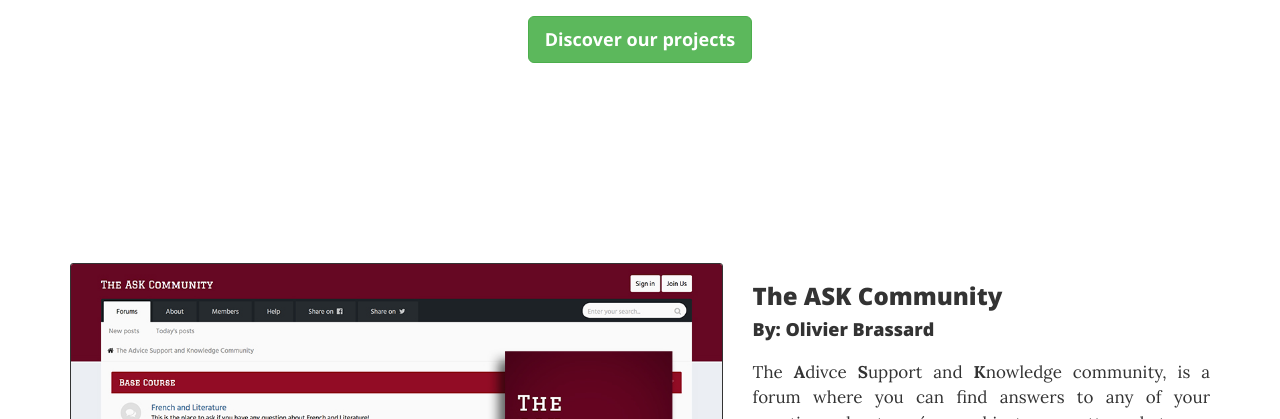
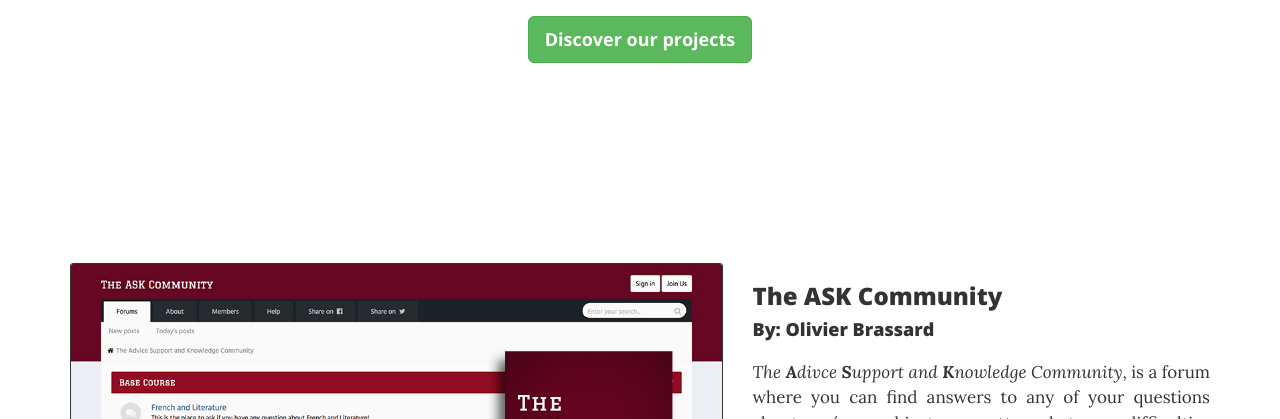
Before and after one commit to obrassard/2017-A-Problem-Solving-Approach-to-Learning, a website: page index.html in a window 1280 px wide. Shown: the part 381-800 px from the top of the page. Drawn offline with nearby package versions, Linux system fonts and the light colour scheme.

Commit message:
Added Italic to the ASK Community description

```diff
--- a/index.html
+++ b/index.html
@@ -62,7 +62,7 @@
             <div class="col-md-5">
                 <h3>The ASK Community</h3>
                 <h4>By: Olivier Brassard</h4>
-                <p>The <strong>A</strong>divce <strong>S</strong>upport and <strong>K</strong>nowledge community, is a forum where you can find answers to any of your questions about a cégep subject, no matter what your difficulties are and regardless of your program.</p>
+                <p><i>The <strong>A</strong>divce <strong>S</strong>upport and <strong>K</strong>nowledge Community</i>, is a forum where you can find answers to any of your questions about a cégep subject, no matter what your difficulties are and regardless of your program.</p>
                 <a class="btn btn-primary" href="http://askcommunity.ca">View Project <span class="glyphicon glyphicon-chevron-right"></span></a>
             </div>
         </div>
```
